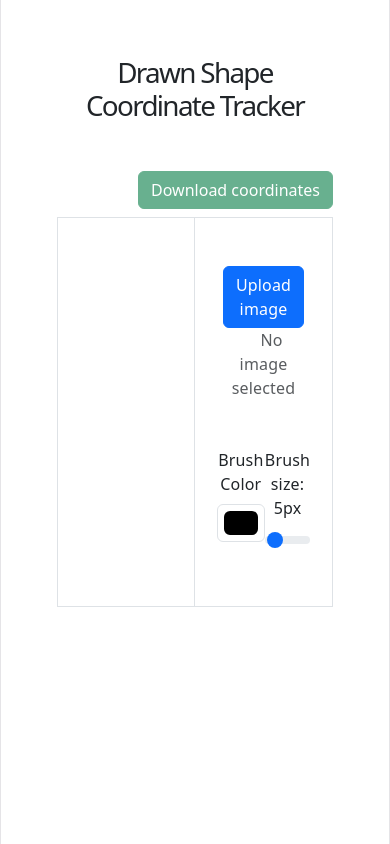
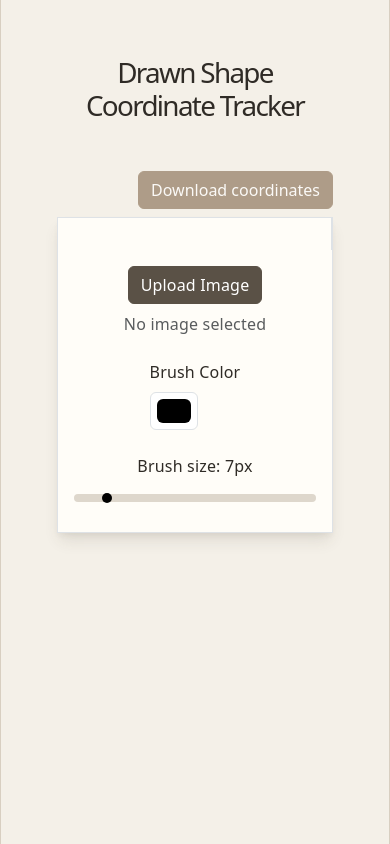
Before and after one commit to chiragmahajan3101/DemoImageCoordinateTracker, a React (Vite) app: page / in a window 390 px wide. Built offline with nearby package versions, Linux system fonts and the light colour scheme.

Commit message:
altered all the custom styling to give a better look and feel, adjusted col sizes to enale mobile firendly UX

```diff
--- a/src/index.css
+++ b/src/index.css
@@ -1,15 +1,26 @@
 :root {
-  --text: #6b6375;
-  --text-h: #08060d;
-  --bg: #fff;
-  --border: #e5e4e7;
-  --code-bg: #f4f3ec;
-  --accent: #aa3bff;
-  --accent-bg: rgba(170, 59, 255, 0.1);
-  --accent-border: rgba(170, 59, 255, 0.5);
-  --social-bg: rgba(244, 243, 236, 0.5);
+  --text: #716960;
+  --text-h: #2f2b26;
+  --bg: #f4f0e8;
+  --border: #d8cfc1;
+  --code-bg: #eae2d5;
+  --accent: #8a7055;
+  --accent-bg: rgba(138, 112, 85, 0.12);
+  --accent-border: rgba(138, 112, 85, 0.5);
+  --social-bg: rgba(234, 226, 213, 0.7);
   --shadow:
-    rgba(0, 0, 0, 0.1) 0 10px 15px -3px, rgba(0, 0, 0, 0.05) 0 4px 6px -2px;
+    rgba(67, 54, 42, 0.12) 0 10px 15px -3px,
+    rgba(67, 54, 42, 0.07) 0 4px 6px -2px;
+
+  --fossil-page: #f4f0e8;
+  --fossil-panel: #fffdf8;
+  --fossil-border: #d8cfc1;
+  --fossil-text: #2f2b26;
+  --fossil-muted: #716960;
+  --fossil-primary: #5a5146;
+  --fossil-primary-hover: #423b33;
+  --fossil-accent: #8a7055;
+  --fossil-track: #ded7cc;
 
   --sans: system-ui, 'Segoe UI', Roboto, sans-serif;
   --heading: system-ui, 'Segoe UI', Roboto, sans-serif;
@@ -24,25 +35,39 @@
   text-rendering: optimizeLegibility;
   -webkit-font-smoothing: antialiased;
   -moz-osx-font-smoothing: grayscale;
+}
 
-  @media (max-width: 1024px) {
+@media (max-width: 1024px) {
+  :root {
     font-size: 16px;
   }
 }
 
 @media (prefers-color-scheme: dark) {
   :root {
-    --text: #9ca3af;
-    --text-h: #f3f4f6;
-    --bg: #16171d;
-    --border: #2e303a;
-    --code-bg: #1f2028;
-    --accent: #c084fc;
-    --accent-bg: rgba(192, 132, 252, 0.15);
-    --accent-border: rgba(192, 132, 252, 0.5);
-    --social-bg: rgba(47, 48, 58, 0.5);
+    --text: #d5cdc1;
+    --text-h: #f8f4ed;
+    --bg: #27231f;
+    --border: #4c443b;
+    --code-bg: #35302a;
+    --accent: #c2a17c;
+    --accent-bg: rgba(194, 161, 124, 0.15);
+    --accent-border: rgba(194, 161, 124, 0.5);
+    --social-bg: rgba(76, 68, 59, 0.5);
+
+    --fossil-page: #27231f;
+    --fossil-panel: #302b26;
+    --fossil-border: #4c443b;
+    --fossil-text: #f8f4ed;
+    --fossil-muted: #d5cdc1;
+    --fossil-primary: #a99073;
+    --fossil-primary-hover: #c2a17c;
+    --fossil-accent: #b89670;
+    --fossil-track: #4c443b;
+
     --shadow:
-      rgba(0, 0, 0, 0.4) 0 10px 15px -3px, rgba(0, 0, 0, 0.25) 0 4px 6px -2px;
+      rgba(0, 0, 0, 0.4) 0 10px 15px -3px,
+      rgba(0, 0, 0, 0.25) 0 4px 6px -2px;
   }
 
   #social .button-icon {
@@ -50,20 +75,25 @@
   }
 }
 
-#root {
-  width: 1126px;
-  max-width: 100%;
-  margin: 0 auto;
-  text-align: center;
-  border-inline: 1px solid var(--border);
-  min-height: 100svh;
-  display: flex;
-  flex-direction: column;
+* {
   box-sizing: border-box;
 }
 
 body {
   margin: 0;
+  background: var(--fossil-page);
+  color: var(--fossil-text);
+}
+
+#root {
+  max-width: 100%;
+  min-height: 100svh;
+  margin: 0 auto;
+  text-align: center;
+  border-inline: 1px solid var(--border);
+  display: flex;
+  flex-direction: column;
+  background: var(--fossil-page);
 }
 
 h1,
@@ -74,38 +104,135 @@ h2 {
 }
 
 h1 {
+  margin: 32px 0;
   font-size: 56px;
   letter-spacing: -1.68px;
-  margin: 32px 0;
-  @media (max-width: 1024px) {
-    font-size: 36px;
-    margin: 20px 0;
-  }
 }
+
 h2 {
+  margin: 0 0 8px;
   font-size: 24px;
   line-height: 118%;
   letter-spacing: -0.24px;
-  margin: 0 0 8px;
-  @media (max-width: 1024px) {
+}
+
+@media (max-width: 1024px) {
+  h1 {
+    margin: 20px 0;
+    font-size: 36px;
+  }
+
+  h2 {
     font-size: 20px;
   }
 }
+
 p {
   margin: 0;
 }
 
 code,
 .counter {
-  font-family: var(--mono);
   display: inline-flex;
   border-radius: 4px;
   color: var(--text-h);
+  font-family: var(--mono);
 }
 
 code {
+  padding: 4px 8px;
+  background: var(--code-bg);
   font-size: 15px;
   line-height: 135%;
-  padding: 4px 8px;
-  background: var(--code-bg);
 }
+
+/* Fossil tracker */
+
+#coordinate-tracker {
+  color: var(--fossil-text);
+}
+
+.tracker-section {
+  background: var(--fossil-panel);
+  border-color: var(--fossil-border) !important;
+  box-shadow: var(--shadow);
+}
+
+.img-output {
+  border-color: var(--fossil-border) !important;
+}
+
+canvas {
+  background: var(--fossil-panel);
+}
+
+/* Bootstrap button theme variables */
+.btn-fossil-primary {
+  --bs-btn-color: #ffffff !important;
+  --bs-btn-bg: var(--fossil-primary) !important;
+  --bs-btn-border-color: var(--fossil-primary) !important;
+  --bs-btn-hover-color: #ffffff;
+  --bs-btn-hover-bg: var(--fossil-primary-hover);
+  --bs-btn-hover-border-color: var(--fossil-primary);
+}
+
+.btn-fossil-download {
+  --bs-btn-color: #ffffff !important;
+  --bs-btn-bg: var(--fossil-accent) !important;
+  --bs-btn-border-color: var(--fossil-accent) !important;
+  --bs-btn-hover-color: #ffffff;
+  --bs-btn-hover-bg: var(--fossil-accent);
+  --bs-btn-hover-border-color: var(--fossil-accent);
+}
+
+.btn-fossil-download {
+  --bs-btn-color: #ffffff;
+  --bs-btn-bg: var(--fossil-accent);
+  --bs-btn-border-color: var(--fossil-accent);
+  --bs-btn-hover-color: #ffffff;
+  --bs-btn-hover-bg: #70583f;
+  --bs-btn-hover-border-color: #70583f;
+  --bs-btn-active-color: #ffffff;
+  --bs-btn-active-bg: #70583f;
+  --bs-btn-active-border-color: #70583f;
+  --bs-btn-disabled-color: #ffffff;
+  --bs-btn-disabled-bg: var(--fossil-accent);
+  --bs-btn-disabled-border-color: var(--fossil-accent);
+}
+
+/* Brush-size slider */
+.brush-slider {
+  --track-height: 8px;
+}
+
+.form-range.brush-slider::-webkit-slider-runnable-track {
+  height: var(--track-height);
+  background: var(--fossil-track) !important;
+}
+
+.form-range.brush-slider::-moz-range-track {
+  height: var(--track-height);
+  background: var(--fossil-track);
+}
+
+.form-range.brush-slider::-webkit-slider-thumb {
+  width: var(--thumb-size) !important;
+  height: var(--thumb-size) !important;
+  margin-top: calc(
+    (var(--track-height) - var(--thumb-size)) / 2
+  ) !important;
+  appearance: none;
+  border-radius: 50%;
+  background-color: var(--brush-color) !important;
+  cursor: pointer;
+  -webkit-appearance: none;
+}
+
+.form-range.brush-slider::-moz-range-thumb {
+  width: var(--thumb-size) !important;
+  height: var(--thumb-size) !important;
+  border: 0;
+  border-radius: 50%;
+  background-color: var(--brush-color) !important;
+  cursor: pointer;
+}
--- a/src/main.tsx
+++ b/src/main.tsx
@@ -4,6 +4,7 @@ import { BrowserRouter } from "react-router-dom";
 import "./index.css";
 import App from "./App.tsx";
 import 'bootstrap/dist/css/bootstrap.min.css'
+import './index.css'
 
 createRoot(document.getElementById("root")!).render(
   <StrictMode>
--- a/src/pages/CoordinateTracker/trackerUsingBSP.tsx
+++ b/src/pages/CoordinateTracker/trackerUsingBSP.tsx
@@ -7,9 +7,9 @@ export default function trackerUsingBSP() {
   //State to store if image is uploaded or not for canvas visibility
   const [hasImage, setHasImage] = useState(false);
   //State to store selected color for brush
-  const [brushColor, setBrushColor] = useState("#00000");
+  const [brushColor, setBrushColor] = useState("#000000");
   // State to store brush size to draw
-  const [brushSize, setBrushSize] = useState(5);
+  const [brushSize, setBrushSize] = useState(7  );
 
 
   // Ref to not render anything on change of its values
@@ -187,16 +187,17 @@ export default function trackerUsingBSP() {
       <div id="coordinate-tracker" className="m-2 p-5 text-center">
         <h1 className="mb-5">Drawn Shape Coordinate Tracker</h1>
         <div className="text-end mb-2">
-          <button className="btn btn-success" onClick={downloadCoordinatesJSON} disabled={!hasImage}>
+          <button className="btn btn-fossil-download" onClick={downloadCoordinatesJSON} disabled={!hasImage}>
           Download coordinates
         </button>
         </div>
-        <div className="d-flex tracker-section justify-content-center border w-100">
-          <div className="img-output border-end p-5 center w-50">
+        <div className="tracker-section border">
+          <div className="row g-0">
+            <div className="img-output border-end col-12 col-md-6 p-3 p-md-5 text-center">
               <canvas
                 ref={canvasRef}
-              className={`border mw-100 ${hasImage ? "" : "d-none"}`}
-              style={{ cursor: "crosshair", touchAction: "none" }}
+                className={`border mw-100 ${hasImage ? '' : 'd-none'}`}
+                style={{ cursor: 'crosshair', touchAction: 'none' }}
                 onPointerDown={startDrawing}
                 onPointerMove={draw}
                 onPointerUp={stopDrawing}
@@ -204,12 +205,17 @@ export default function trackerUsingBSP() {
                 onPointerLeave={stopDrawing}
               />
             </div>
-          <div className="input p-5 w-50 d-flex flex-column align-items-center">
-            <div className="img-input mb-5">
-              <label htmlFor="image-upload" className="btn btn-primary">
-                Upload image
+
+            <div className="input col-12 col-md-6 p-3 p-md-5 d-flex flex-column align-items-center">
+              <div className="img-input mb-4 d-flex flex-wrap justify-content-center align-items-center gap-2">
+                <label htmlFor="image-upload" className="btn btn-fossil-primary">
+                  Upload Image
                 </label>
-              <span className="ms-3 text-muted">{imageName || "No image selected"}</span>
+
+                <span className="text-muted text-break">
+                  {imageName || 'No image selected'}
+                </span>
+
                 <input
                   id="image-upload"
                   type="file"
@@ -218,7 +224,8 @@ export default function trackerUsingBSP() {
                   onChange={uploadImage}
                 />
               </div>
-            <div className="brush-input d-flex flex-row justify-content-between">
+
+              <div className="brush-input d-flex flex-column flex-sm-row align-items-center align-items-sm-end justify-content-center gap-4 w-100">
                 <div className="brush-color-input">
                   <label htmlFor="brush-color" className="form-label d-block">
                     Brush Color
@@ -229,10 +236,11 @@ export default function trackerUsingBSP() {
                     type="color"
                     className="form-control form-control-color"
                     value={brushColor}
-                  onChange={(event) => setBrushColor(event?.target.value)}
+                    onChange={(event) => setBrushColor(event.target.value)}
                   />
                 </div>
-              <div className="brush-size-input">
+
+                <div className="brush-size-input w-100">
                   <label htmlFor="brush-size" className="form-label">
                     Brush size: {brushSize}px
                   </label>
@@ -240,12 +248,19 @@ export default function trackerUsingBSP() {
                   <input
                     id="brush-size"
                     type="range"
-                  className="form-range"
+                    className="form-range brush-slider"
                     min="1"
                     max="50"
                     value={brushSize}
+                    style={
+                      {
+                        '--thumb-size': `${Math.max(10, Math.min(brushSize, 30))}px`,
+                        '--brush-color': brushColor,
+                      } as React.CSSProperties
+                    }
                     onChange={(event) => setBrushSize(Number(event.target.value))}
                   />
+                </div>
               </div>
             </div>
           </div>
```
Lines whose indentation alone changed are shown as unchanged.
